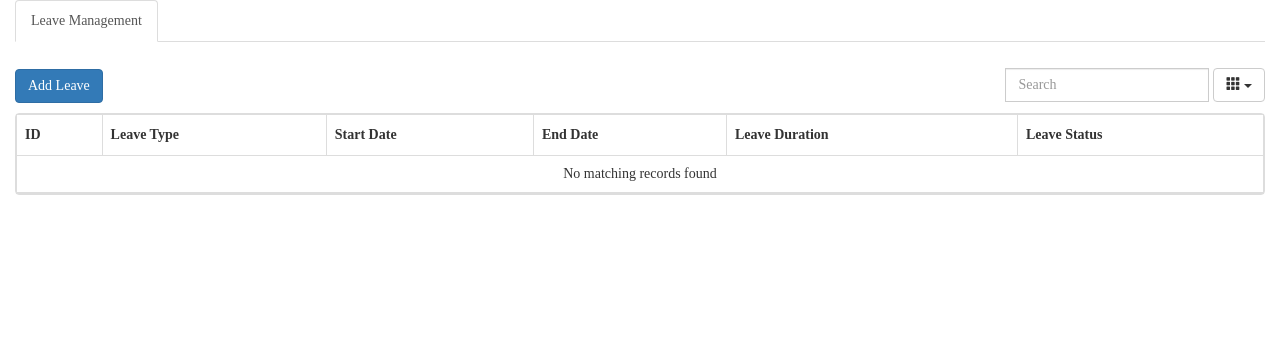
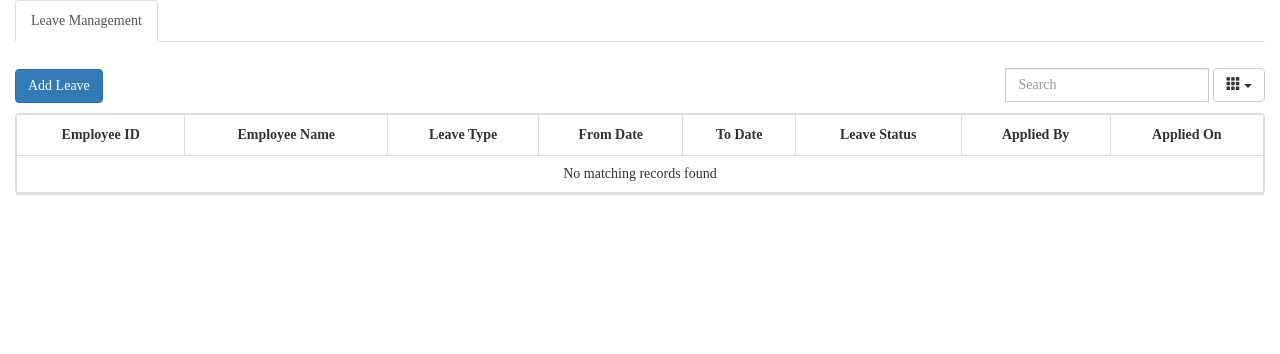
Before and after one commit to mayurkarale34/employee_management, a Flask app: template templates/leave_management.html in a window 1280 px wide. Shown: the part 116-470 px from the top of the page. Run offline with Flask 3, Linux system fonts and the light colour scheme; the visitor is signed in with stand-in values (Sample User, id 1); the template is opened without the code that fills it: most values are stand-ins (such as "Sample title", 1, 10 or a date in 2020); some libraries are stand-ins or nearby versions; some web fonts are replaced.

Commit message:
Quick fixes

```diff
--- a/modules/employee_management/common/employee_management.py
+++ b/modules/employee_management/common/employee_management.py
@@ -23,7 +23,7 @@ def get_all_employees():
         "message" : ""
     }
     try:
-        select_query = f"Select employee_id, concat(first_name, ' ', if(middle_name is null, '', concat(middle_name, ' ')), last_name) as employee_name from tb_employee_info where employment_status = 'Active';"
+        select_query = f"Select employee_id, concat(first_name, ' ', if(middle_name is null, '', concat(last_name, ' ')), last_name) as employee_name from tb_employee_info where employment_status = 'Active';"
         result = app._engine.connect().execute(text(select_query))
         if result.rowcount:
             columns = result.keys()
--- a/static/js/common.js
+++ b/static/js/common.js
@@ -323,9 +323,3 @@ function submitForm(form) {
 	});
 	return false;
 }
-
-// add bootstrap select2
-$('select').select2({
-    width : '100%',
-    theme : 'bootstrap'
-  })
--- a/templates/leave_management.html
+++ b/templates/leave_management.html
@@ -11,6 +11,7 @@
     <link rel="stylesheet" href="/static/css/select2-bootstrap.css">
     <link rel="stylesheet" href="/static/css/select2.min.css">
     <link rel= "stylesheet" media="all" href= "{{ url_for('static',filename='css/bootstrap-datetimepicker.min.css') }}">
+    <link rel="stylesheet" href="https://cdnjs.cloudflare.com/ajax/libs/bootstrap-datepicker/1.9.0/css/bootstrap-datepicker.min.css">
 
     <script src="/static/js/jquery-2.1.3.min.js"></script>
     <script src="https://maxcdn.bootstrapcdn.com/bootstrap/3.4.0/js/bootstrap.min.js"></script>
@@ -20,6 +21,7 @@
     <script src="/static/js/daterangepicker.min.js"></script>
     <script src="/static/js/bootstrap-datetimepicker.min.js"></script>
     <script src="/static/js/select2.min.js"></script>
+    <script src="https://cdnjs.cloudflare.com/ajax/libs/bootstrap-datepicker/1.9.0/js/bootstrap-datepicker.min.js"></script>
 </head>
 <body>
     {% include 'header.html' %}
@@ -36,20 +38,22 @@
                 <button class="btn btn-primary" data-toggle="modal" data-target="#add_leave_management_modal">Add Leave</button>
             </div>
             <table class="table"
-                data-toggle="table"
-                data-search="true"
-                data-toolbar="#toolbar"
-                data-show-columns="true"
-                data-url=""
+            data-toggle="table"
+            data-search="true"
+            data-toolbar="#toolbar"
+            data-show-columns="true"
+            data-url="/retrive_leave_applications"
             >
                 <thead>
                     <tr>
-                        <th data-field="id">ID</th>
-                        <th data-field="leave_type">Leave Type</th>
-                        <th data-field="start_date">Start Date</th>
-                        <th data-field="end_date">End Date</th>
-                        <th data-field="leave_duration">Leave Duration</th>
-                        <th data-field="leave_duration">Leave Status</th>
+                        <th data-field="employee_id" class="text-center">Employee ID</th>
+                        <th data-field="employee_name" class="text-center">Employee Name</th>
+                        <th data-field="leave_type" class="text-center">Leave Type</th>
+                        <th data-field="from_date" class="text-center">From Date</th>
+                        <th data-field="to_date" class="text-center">To Date</th>
+                        <th data-field="status" class="text-center">Leave Status</th>
+                        <th data-field="applied_by" class="text-center">Applied By</th>
+                        <th data-field="applied_on" class="text-center">Applied On</th>
                     </tr>
                 </thead>
             </table>
@@ -59,7 +63,7 @@
     <div class="modal fade" id="add_leave_management_modal">
         <div class="modal-dialog">
             <div class="modal-content">
-                <form action="/add_leave_management" method="POST">
+                <form action="/apply_for_leave" method="POST">
                     <div class="modal-header">
                         <h3 class="modal-title">Apply Leave</h3>
                     </div>
@@ -68,16 +72,31 @@
                         <div class="form-group">
                             <div class="row">
                                 <div class="col-md-2 control-label">
-                                    <label for="type"> Leave Type</label>
+                                    <label for="type">Employee Name</label>
                                 </div>
                                 <div class="col-md-10">
                                     <div class="input-group">
-                                        <select class="form-control" name="type" id="type">
-                                            <option value="">Plese Select Leave Type</option>
-                                            <option value="start_date">Start Date</option>
-                                            <option value="end_date">End Date</option>
-                                            <option value="duration">Duratio</option>
-                                            <option value="leave_status">Leave Status</option>
+                                        <select class="form-control" name="employee_id" id="employee_id">
+                                            <option value="">Select Employee</option>
+                                            {% for employee in employee_list %}
+                                            <option value="{{employee.employee_id}}">{{employee.employee_name}}</option>
+                                            {% endfor %}
+
+                                        </select>
+                                    </div>
+                                </div>
+                            </div>
+                            <br>
+                            <div class="row">
+                                <div class="col-md-2 control-label">
+                                    <label for="type">Leave Type</label>
+                                </div>
+                                <div class="col-md-10">
+                                    <div class="input-group">
+                                        <select class="form-control" name="leave_type" id="leave_type">
+                                            <option value="">Select Leave Type</option>
+                                            <option value="Earn Leave">Earn Leave</option>
+                                            <option value="Casual leave">Casual leave</option>
                                         </select>
                                     </div>
                                 </div>
@@ -87,67 +106,28 @@
                             <br>
                             <div class="row">
                                 <div class="col-md-2 control-label">
-                                    <label for="start date">Start Date</label>
-
+                                    <label for="from_date">From Date</label>
                                 </div>
                                 <div class="col-md-10">
-                                    <div class="input-group input-daterange">
-                                        <input type="text" class="form-control">
-                                    </div>
+                                    <input type="text" class="form-control datepicker" id="from_date" name="from_date">
                                 </div>
-
-
                              </div>
 
                             <br>
                             <div class="row">
                                 <div class="col-md-2 control-label">
-                                    <label for="end_date">End Date</label>
-
+                                    <label for="to_date">To Date</label>
                                 </div>
                                 <div class="col-md-10">
-                                    <div class="input-group input-daterange">
-                                        <input type="text" class="form-control">
-                                    </div>
+                                    <input type="text" class="form-control datepicker" id="to_date" name="to_date">
                                 </div>
-
-                                <br>
-
-                                </div>
-
-                            <br>
-
-                            <div class="row">
-                                <div class="col-md-2 control-label">
-                                    <label for="duration">Duration</label>
-                                </div>
-                                <div class="col-md-10">
-                                    <div class="input-group">
-                                        <input type="text" id="duration" name="durationt" class="form-control">
-                                    </div>
-                                </div>
-
-                            </div>
-
-                            <br>
-
-                            <div class="row">
-                                <div class="col-md-2 control-label">
-                                    <label for="leave_status">Leave Status</label>
-                                </div>
-                                <div class="col-md-10">
-                                    <div class="input-group">
-                                        <input type="text" id="leave_status" name="leave_status" class="form-control">
-                                    </div>
-                                </div>
-
-                            </div>
+                             </div>
                         </div>
                     </div>
 
                     <div class="modal-footer">
-                        <button type="button" class="btn btn-default" data-dismiss="modal">Apply</button>
-                        <button type="submit" class="btn btn-primary">submit</button>
+                        <button type="button" class="btn btn-default" data-dismiss="modal">Cancel</button>
+                        <button type="submit" class="btn btn-primary">Procced to Apply</button>
                     </div>
                 </form>
             </div>
@@ -155,4 +135,17 @@
     </div>
     {% include 'footer.html' %}
 </body>
+<script>
+     // add bootstrap select2
+     $('select').select2({
+        width : '100%',
+        theme : 'bootstrap'
+    })
+
+    $('.datepicker').datepicker({
+      format: 'yyyy-mm-dd', // Specify format
+      autoclose: true, // Close the datepicker when selecting a date
+      todayHighlight: true // Highlight today's date
+    });
+</script>
 </html>
```
Also changed, not shown: db_script.sql (+11 -0 lines), modules/leave_management/web/leave_management.py (+33 -9 lines), templates/manage_employee.html (+7 -1 lines).
